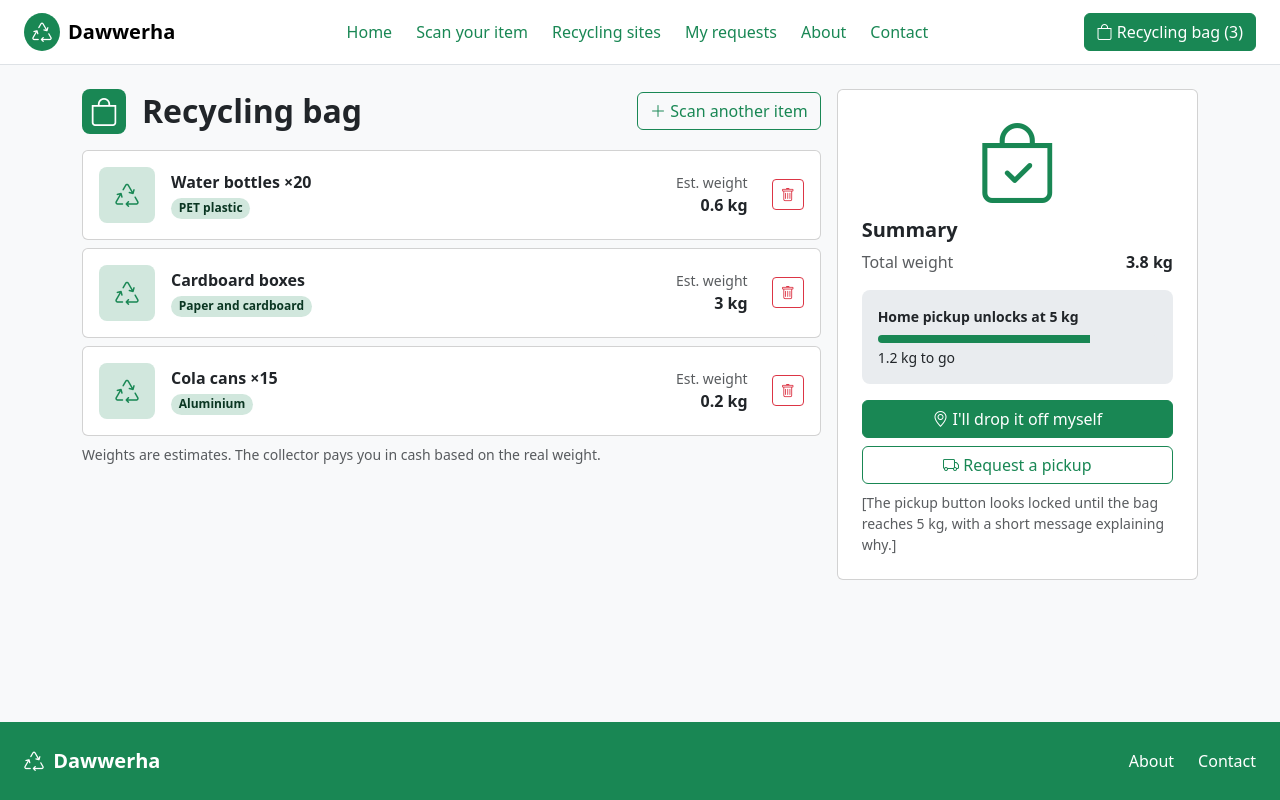
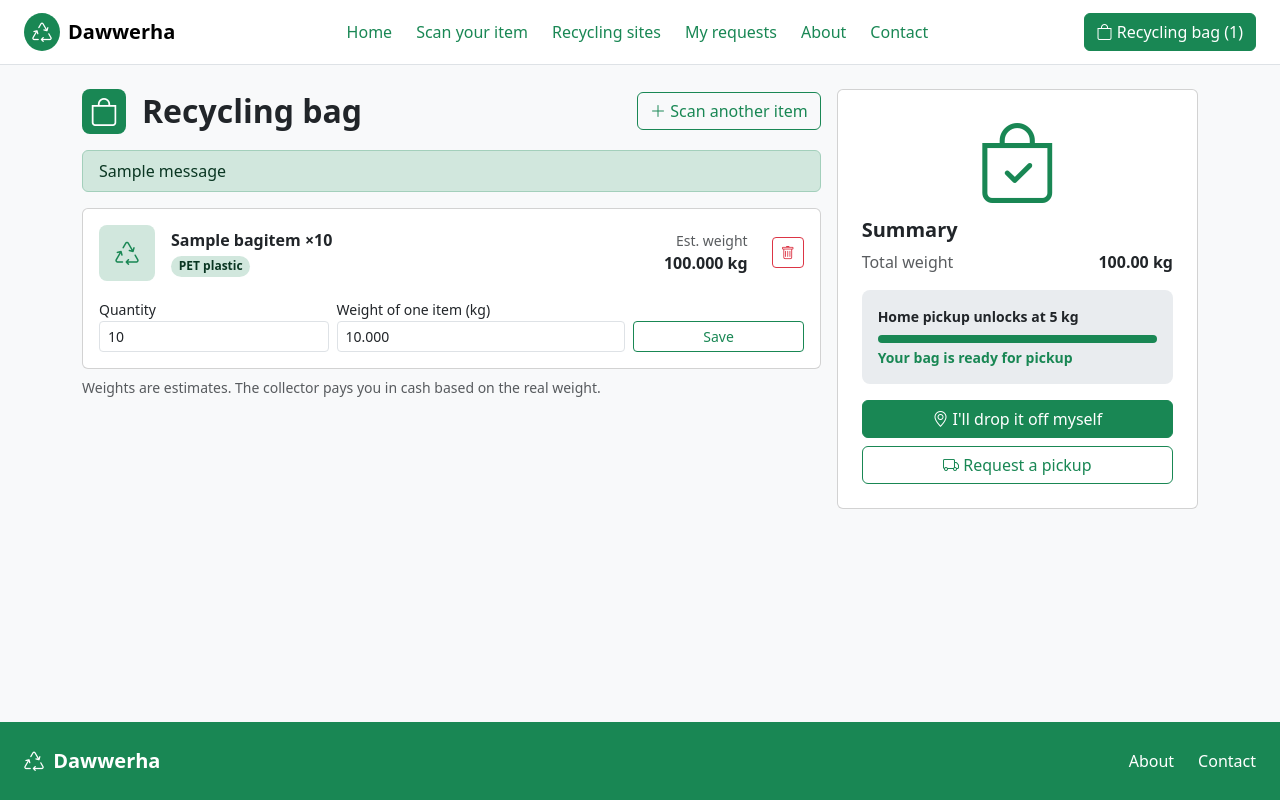
Before and after one commit to shereenmaher/Dawerha-Group-Project, a Django app: page /bag/ in a window 1280 px wide. Run offline with Django 5.2, Linux system fonts and the light colour scheme; a user stored in the database is signed in; data comes from the database, SQL or seed files in the repository; tables that the repository leaves empty hold one stand-in row (values such as "Sample post"); one stand-in notice (Sample message) is shown.

Commit message:
Recycling bag page(add item) and faster AI model

```diff
--- a/dawwerha_app/templates/bag.html
+++ b/dawwerha_app/templates/bag.html
@@ -4,7 +4,7 @@
 
 {% block navbar_right %}
 <a href="{% url 'bag' %}" class="btn btn-success">
-        <i class="bi bi-bag"></i> Recycling bag (3)
+    <i class="bi bi-bag"></i> Recycling bag ({{ items|length }})
 </a>
 {% endblock %}
 
@@ -34,9 +34,21 @@
 
             </div>
 
-            <!-- Water bottles -->
+            <!-- Messages -->
+            {% for message in messages %}
+                {% if message.tags == 'success' %}
+                    <div class="alert alert-success py-2">{{ message }}</div>
+                {% else %}
+                    <div class="alert alert-danger py-2">{{ message }}</div>
+                {% endif %}
+            {% endfor %}
+
+            <!-- Bag items -->
+            {% for item in items %}
                 <div class="card mb-2">
-                <div class="card-body d-flex align-items-center gap-3">
+                    <div class="card-body">
+
+                        <div class="d-flex align-items-center gap-3">
 
                             <span class="bg-success-subtle text-success rounded-3 p-3 fs-4 lh-1">
                                 <i class="bi bi-recycle"></i>
@@ -44,11 +56,11 @@
 
                             <div class="flex-grow-1">
                                 <div class="fw-bold">
-                            Water bottles ×20
+                                    {{ item.item_name }} ×{{ item.quantity }}
                                 </div>
 
                                 <span class="badge rounded-pill bg-success-subtle text-success-emphasis">
-                            PET plastic
+                                    {{ item.material.name }}
                                 </span>
                             </div>
 
@@ -58,94 +70,85 @@
                                 </div>
 
                                 <div class="fw-bold">
-                            0.6 kg
+                                    {{ item.total }} kg
                                 </div>
                             </div>
 
-                    <button type="button"
+                            <form action="{% url 'delete_bag_item' item.id %}" method="post">
+                                {% csrf_token %}
+                                <button
+                                    type="submit"
                                     class="btn btn-outline-danger btn-sm"
-                            aria-label="Remove item">
+                                    aria-label="Remove item"
+                                >
                                     <i class="bi bi-trash"></i>
                                 </button>
+                            </form>
+
+                        </div>
+
+                        <!-- Edit item -->
+                        <form
+                            action="{% url 'update_bag_item' item.id %}"
+                            method="post"
+                            class="row g-2 align-items-end mt-2"
+                        >
+                            {% csrf_token %}
+
+                            <div class="col-4">
+                                <label class="form-label small mb-0">
+                                    Quantity
+                                </label>
+                                <input
+                                    type="number"
+                                    name="quantity"
+                                    value="{{ item.quantity }}"
+                                    min="1"
+                                    class="form-control form-control-sm"
+                                >
+                            </div>
+
+                            <div class="col-5">
+                                <label class="form-label small mb-0">
+                                    Weight of one item (kg)
+                                </label>
+                                <input
+                                    type="number"
+                                    name="weight_kg"
+                                    value="{{ item.weight_kg }}"
+                                    step="0.001"
+                                    min="0.001"
+                                    class="form-control form-control-sm"
+                                >
+                            </div>
+
+                            <div class="col-3">
+                                <button
+                                    type="submit"
+                                    class="btn btn-outline-success btn-sm w-100"
+                                >
+                                    Save
+                                </button>
+                            </div>
+                        </form>
 
                     </div>
                 </div>
 
-            <!-- Cardboard boxes -->
-            <div class="card mb-2">
-                <div class="card-body d-flex align-items-center gap-3">
+            {% empty %}
+                <div class="card">
+                    <div class="card-body text-center text-body-secondary py-5">
+                        <i class="bi bi-bag display-4"></i>
+                        <p class="mt-2 mb-3">Your bag is empty.</p>
 
-                    <span class="bg-success-subtle text-success rounded-3 p-3 fs-4 lh-1">
-                        <i class="bi bi-recycle"></i>
-                    </span>
-
-                    <div class="flex-grow-1">
-                        <div class="fw-bold">
-                            Cardboard boxes
-                        </div>
-
-                        <span class="badge rounded-pill bg-success-subtle text-success-emphasis">
-                            Paper and cardboard
-                        </span>
-                    </div>
-
-                    <div class="text-end me-2">
-                        <div class="small text-body-secondary">
-                            Est. weight
-                        </div>
-
-                        <div class="fw-bold">
-                            3 kg
+                        <a href="{% url 'scan' %}" class="btn btn-success">
+                            <i class="bi bi-camera"></i> Scan your first item
+                        </a>
                     </div>
                 </div>
+            {% endfor %}
 
-                    <button type="button"
-                            class="btn btn-outline-danger btn-sm"
-                            aria-label="Remove item">
-                        <i class="bi bi-trash"></i>
-                    </button>
-
-                </div>
-            </div>
-
-            <!-- Cola cans -->
-            <div class="card mb-2">
-                <div class="card-body d-flex align-items-center gap-3">
-
-                    <span class="bg-success-subtle text-success rounded-3 p-3 fs-4 lh-1">
-                        <i class="bi bi-recycle"></i>
-                    </span>
-
-                    <div class="flex-grow-1">
-                        <div class="fw-bold">
-                            Cola cans ×15
-                        </div>
-
-                        <span class="badge rounded-pill bg-success-subtle text-success-emphasis">
-                            Aluminium
-                        </span>
-                    </div>
-
-                    <div class="text-end me-2">
-                        <div class="small text-body-secondary">
-                            Est. weight
-                        </div>
-
-                        <div class="fw-bold">
-                            0.2 kg
-                        </div>
-                    </div>
-
-                    <button type="button"
-                            class="btn btn-outline-danger btn-sm"
-                            aria-label="Remove item">
-                        <i class="bi bi-trash"></i>
-                    </button>
-
-                </div>
-            </div>
-
-            <p class="small text-body-secondary">
+            <p class="small text-body-secondary mt-2">
                 Weights are estimates. The collector pays you in cash based on the real weight.
             </p>
 
@@ -171,7 +174,7 @@
                         </span>
 
                         <strong>
-                            3.8 kg
+                            {{ total_weight }} kg
                         </strong>
                     </div>
 
@@ -181,39 +184,52 @@
                             Home pickup unlocks at 5 kg
                         </div>
 
-                        <div class="progress mb-1"
-                             role="progressbar"
-                             aria-label="Bag progress"
-                             aria-valuenow="76"
-                             aria-valuemin="0"
-                             aria-valuemax="100"
-                             style="height: 8px;">
+                        <div class="progress mb-1" style="height: 8px;">
+                            <div
+                                class="progress-bar bg-success"
+                                style="width: {{ percent }}%"
+                            ></div>
+                        </div>
 
-                            <div class="progress-bar bg-success"
-                                 style="width: 76%">
+                        {% if can_pickup %}
+                            <div class="small text-success fw-semibold">
+                                Your bag is ready for pickup
                             </div>
+                        {% else %}
+                            <div class="small">
+                                {{ left }} kg to go
+                            </div>
+                        {% endif %}
 
                     </div>
 
-                        <div class="small">
-                            1.2 kg to go
-                        </div>
-
-                    </div>
-
-                    <a href="{% url 'sites' %}"
-                       class="btn btn-success w-100 mb-2">
+                    <a
+                        href="{% url 'sites' %}"
+                        class="btn btn-success w-100 mb-2"
+                    >
                         <i class="bi bi-geo-alt"></i> I'll drop it off myself
                     </a>
 
-                    <a href="{% url 'pickup' %}"
-                       class="btn btn-outline-success w-100">
+                    {% if can_pickup %}
+                        <a
+                            href="{% url 'pickup' %}"
+                            class="btn btn-outline-success w-100"
+                        >
                             <i class="bi bi-truck"></i> Request a pickup
                         </a>
+                    {% else %}
+                        <button
+                            type="button"
+                            class="btn btn-outline-secondary w-100"
+                            disabled
+                        >
+                            <i class="bi bi-lock"></i> Request a pickup
+                        </button>
 
                         <p class="small text-body-secondary mt-2 mb-0">
-                        [The pickup button looks locked until the bag reaches 5 kg, with a short message explaining why.]
+                            You need at least 5 kg in your bag to request a home pickup.
                         </p>
+                    {% endif %}
 
                 </div>
             </div>
```
Also changed, not shown: dawwerha_app/ai.py (+8 -6 lines), dawwerha_app/static/js/scan.js (+37 -44 lines). Lines whose indentation alone changed are shown as unchanged.
